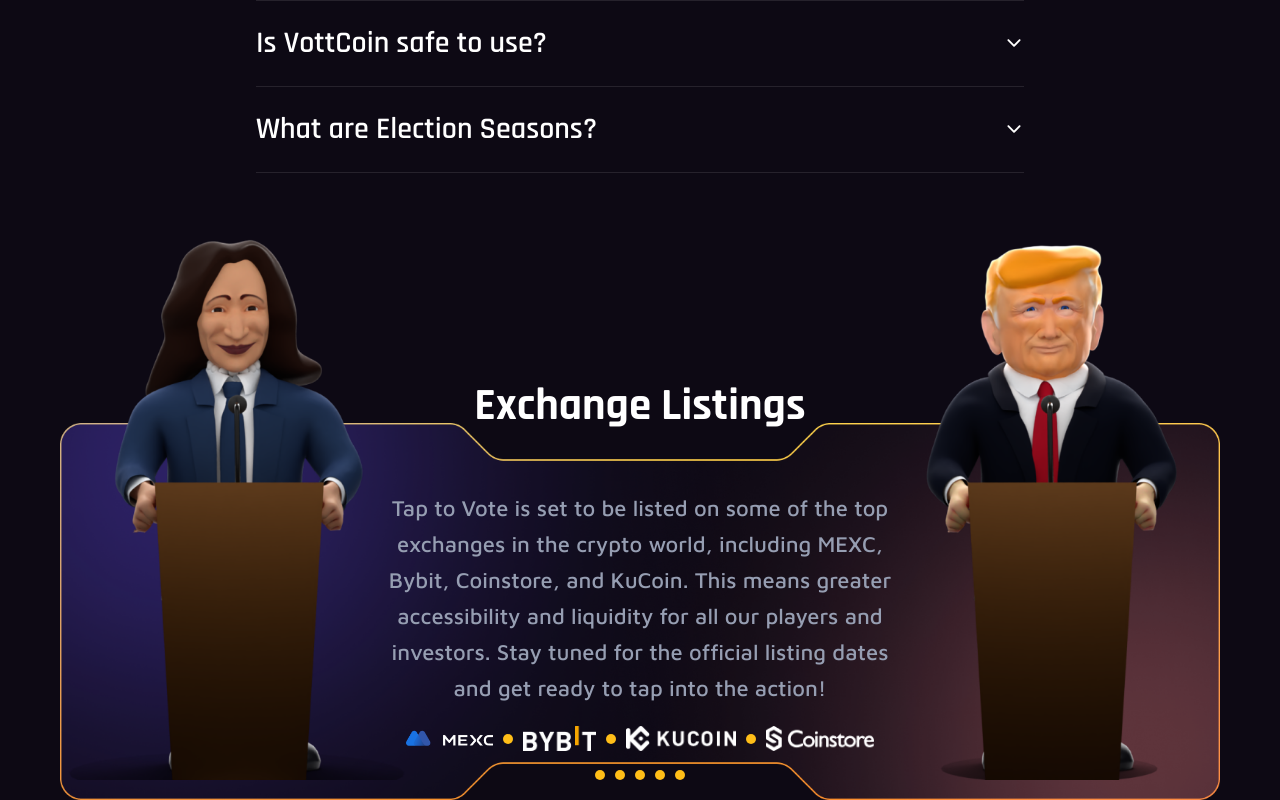
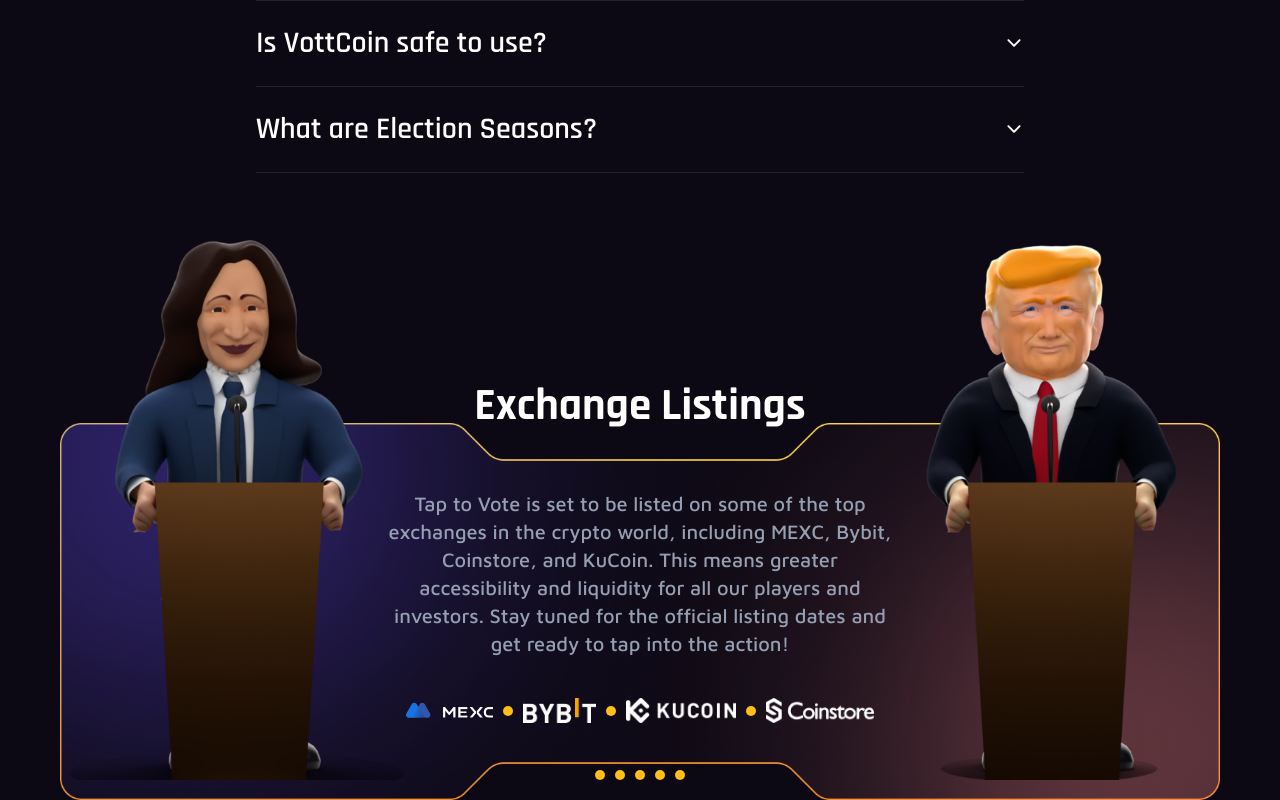
Before and after one commit to Basit46/vottcoin, a React (Vite) app: page / in a window 1280 px wide. Shown: the part 5874-6674 px from the top of the page. Built offline with nearby package versions, Linux system fonts and the light colour scheme; a web font is replaced by a local one.

Commit message:
Added changes

```diff
--- a/src/components/Listing.jsx
+++ b/src/components/Listing.jsx
@@ -17,7 +17,7 @@
           Exchange Listings
         </h1>
 
-        <p className="mt-[50px] w-[80%] mx-auto text-center text-[22px] font-[500] font-MavenPro text-[#969EB2] leading-[36px]">
+        <p className="mt-[50px] w-[80%] mx-auto text-center text-[20px] 2xl:text-[22px] font-[500] font-MavenPro text-[#969EB2] leading-[1.4] 2xl:leading-[36px]">
           Tap to Vote is set to be listed on some of the top exchanges in the
           crypto world, including MEXC, Bybit, Coinstore, and KuCoin. This means
           greater accessibility and liquidity for all our players and investors.
@@ -25,7 +25,7 @@
           the action!
         </p>
 
-        <div className="mt-[20px] 2xl:mt-[80px] flex justify-center items-center gap-[10px]">
+        <div className="mt-[40px] 2xl:mt-[80px] flex justify-center items-center gap-[10px]">
           <img className="h-[25px] w-fit" src={logo1} alt="Partner" />
           <div className="size-[10px] bg-[#FFBE18] rounded-full" />
           <img className="h-[25px] w-fit" src={logo2} alt="Partner" />
```
